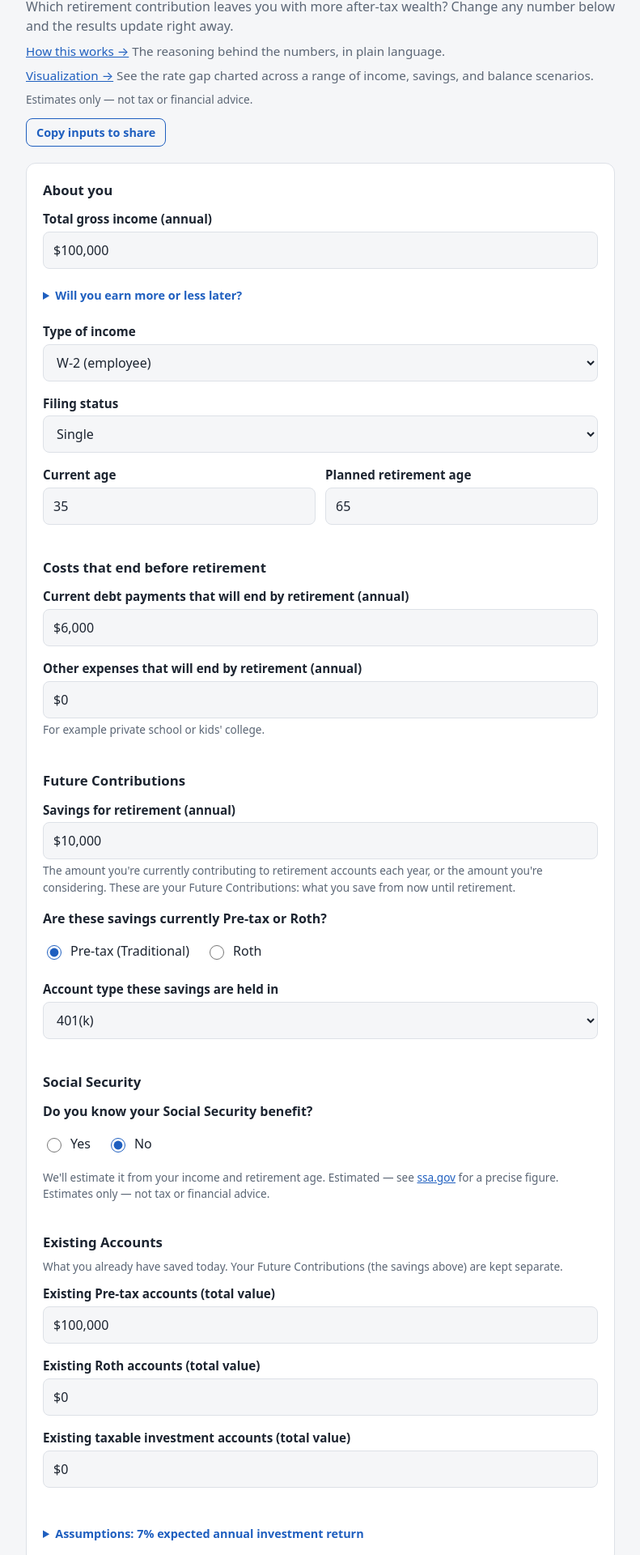
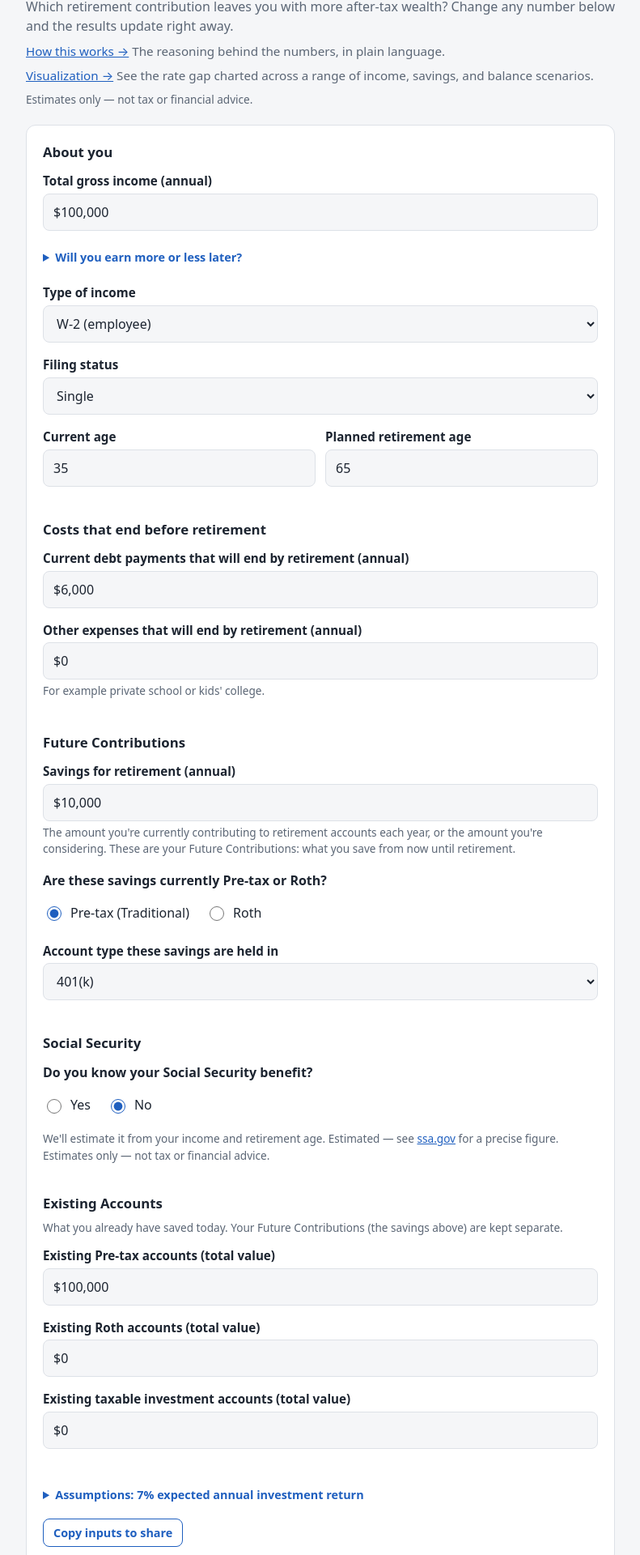
Before and after one commit to Sharptack/roth-vs-traditional-app, a React (Vite) app: page / in a window 1280 px wide. Shown: the part 70-1990 px from the top of the page at 81% size, without its empty margins (244-1035 px from the left). Built offline with nearby package versions, Linux system fonts and the light colour scheme.

Commit message:
Move 'Copy inputs to share' to the bottom of the main inputs card
Co-Authored-By: Claude Opus 5.5 <noreply@anthropic.com>

```diff
--- a/src/App.jsx
+++ b/src/App.jsx
@@ -119,7 +119,6 @@ export default function App() {
             range of income, savings, and balance scenarios.
           </p>
           <p className="disclaimer">Estimates only — not tax or financial advice.</p>
-          <ShareInputs values={values} compareValues={compareValues} year={CURRENT_YEAR} />
         </header>
 
         <main>
@@ -128,6 +127,7 @@ export default function App() {
               values={values}
               onChange={handleChange}
               title={compareValues ? 'Your inputs (baseline)' : undefined}
+              footer={<ShareInputs values={values} compareValues={compareValues} year={CURRENT_YEAR} />}
             />
             {compareValues && (
               <InputForm
--- a/src/components/InputForm.jsx
+++ b/src/components/InputForm.jsx
@@ -133,7 +133,8 @@ const toOptions = (map) => Object.entries(map).map(([value, label]) => ({ value,
 
 // baseValues (optional): the inputs this form is being compared against; any field that
 // differs is highlighted. namePrefix keeps radio groups separate when two forms are on screen.
-export default function InputForm({ values, onChange, title, baseValues, namePrefix = '' }) {
+// `footer`: optional content at the very bottom of the card (the main form's share button).
+export default function InputForm({ values, onChange, title, baseValues, namePrefix = '', footer }) {
   const set = (name) => (value) => onChange(name, value);
   const isChanged = (name) => Boolean(baseValues) && baseValues[name] !== values[name];
 
@@ -345,6 +346,7 @@ export default function InputForm({ values, onChange, title, baseValues, namePre
           />
         </div>
       </details>
+      {footer}
     </form>
   );
 }
```
Also changed, not shown: 2 other files (tests, documents, lock files or other folders).
